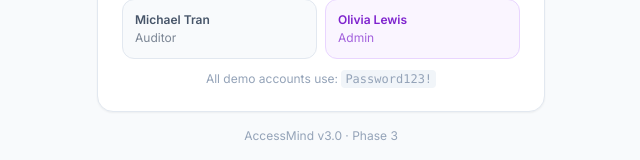
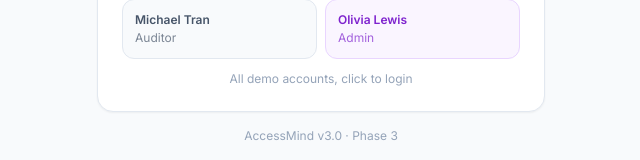
Before and after one commit to misteacom23/accessmind-mvp, a Next.js app in the folder frontend/: page /login in a window 1280 px wide. Shown: the part 612-772 px from the top of the page, without its empty margins (319-959 px from the left). Built offline with nearby package versions, Linux system fonts and the light colour scheme; no server answers.

Commit message:
changes to login page removing password

```diff
--- a/frontend/src/app/login/page.tsx
+++ b/frontend/src/app/login/page.tsx
@@ -134,7 +134,7 @@ export default function LoginPage() {
             ))}
           </div>
           <p className="text-xs text-slate-400 mt-3 text-center">
-            All demo accounts use: <code className="bg-slate-100 px-1 py-0.5 rounded">Password123!</code>
+            All demo accounts, click to login
           </p>
         </div>
 
```
